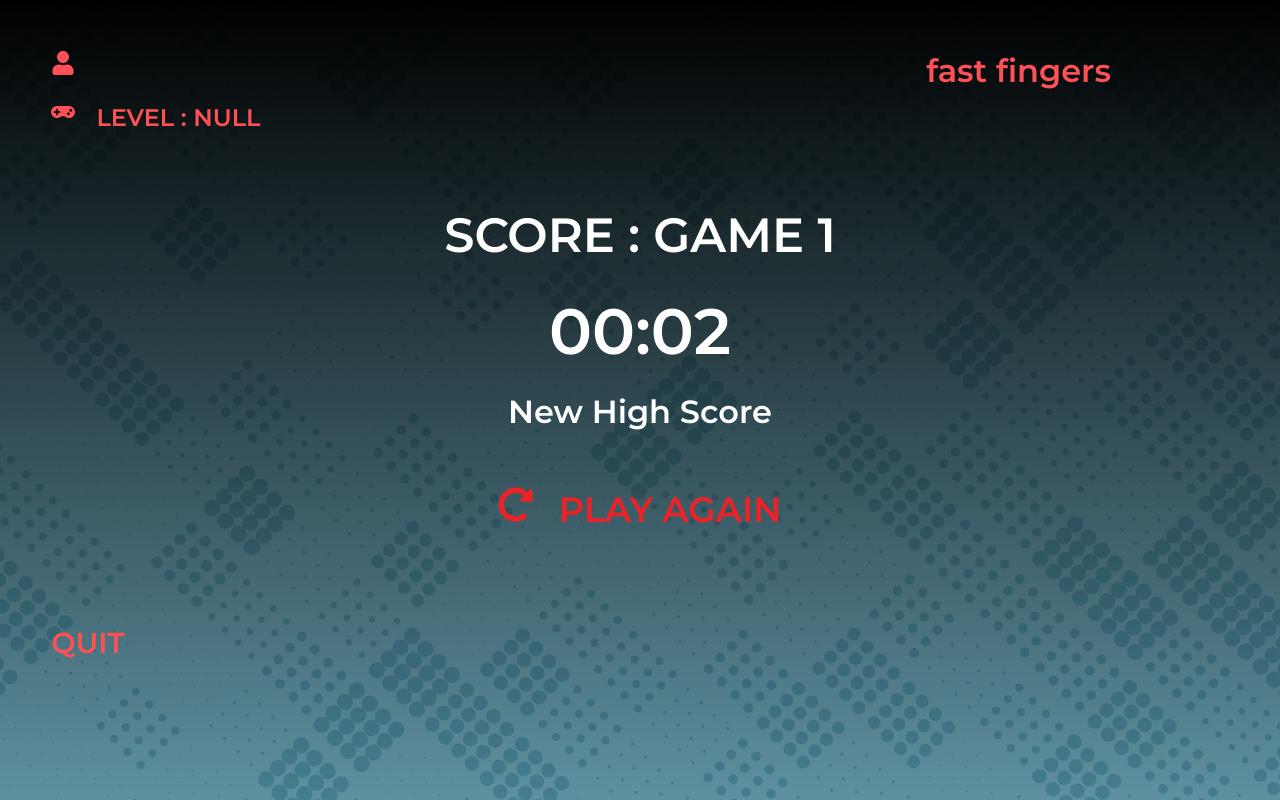
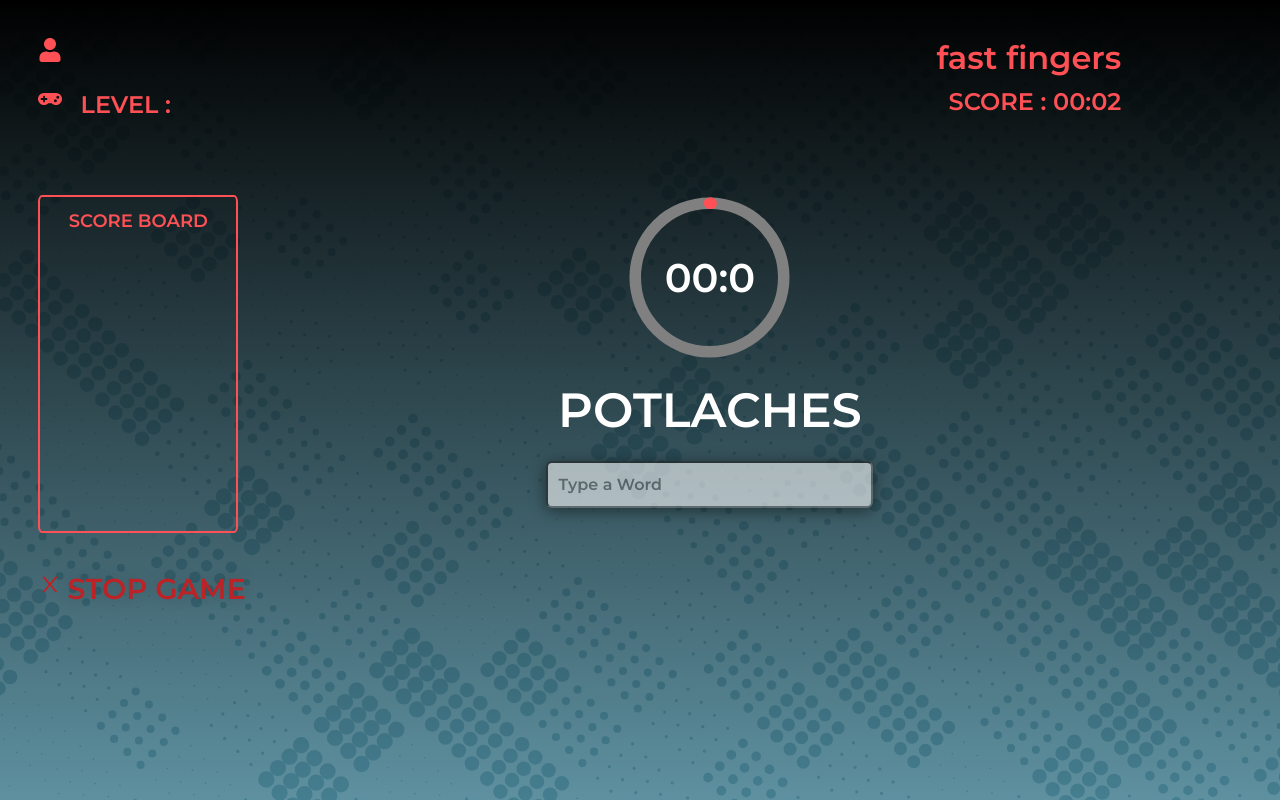
Before and after one commit to pesto-students/fastfingers-pmihir, a React (Create React App) app: page /game in a window 1280 px wide. Before the commit this address led to /scoreboard. Built offline with nearby package versions, Linux system fonts and the light colour scheme.

Commit message:
UI Issue fix

```diff
--- a/src/components/Form/Form.css
+++ b/src/components/Form/Form.css
@@ -4,7 +4,7 @@
     font-size: 28px;
     text-transform: uppercase;
     position: absolute;
-    margin-top: 10%;
+    margin-top: 9%;
     color: #ff5155;
     margin-left: 3.5%;
 }
--- a/src/components/Game/game.css
+++ b/src/components/Game/game.css
@@ -27,8 +27,8 @@
     /* padding-top: 7%;
     min-height: 25rem; */
     /* border: 2px solid green; */
-    margin-top: 5%;
-    margin-bottom: 5%;
+    margin-top: 3%;
+    margin-bottom: 3%;
 }
 .scoreboard {
     display: flex;
@@ -56,15 +56,15 @@ justify-content: flex-start;
     color: white;
 }
 .word {
-    font-size: 3.5rem;
+    font-size: 3.0rem;
     text-transform: uppercase;
     color: white;
     line-height: 2.1;
 }
 .base-timer {
     position: relative;
-    height: 180px;
-    width: 190px;
+    height: 165px;
+    width: 165px;
   }
 
   /* Removes SVG styling that would hide the time label */
@@ -81,8 +81,8 @@ justify-content: flex-start;
     position: absolute;
 
     /* Size should match the parent container */
-    width: 180px;
-    height: 180px;
+    width: 165px;
+    height: 165px;
 
     /* Keep the label aligned to the top */
     top: 0;
--- a/src/components/Game/game.js
+++ b/src/components/Game/game.js
@@ -203,7 +203,7 @@ class game extends Component {
         this.scoreArr.push(formatScore);
         sessionStorage.setItem('scores', JSON.stringify(this.scoreArr));
         sessionStorage.setItem('selectedDifficulty', this.state.difficulty);
-        this.props.history.push('/scoreboard');
+        // this.props.history.push('/scoreboard');
     }
 
     formatter = (timeInMilliSecond) => {
--- a/src/components/Login/Login.css
+++ b/src/components/Login/Login.css
@@ -13,7 +13,7 @@
 }
 .fast-fingers {
     font-family: 'Play', sans-serif;
-    font-size: 60px;
+    font-size: 45px;
     font-weight: normal;
     font-stretch: normal;
     font-style: normal;
@@ -36,7 +36,7 @@
       flex-direction: column;
       justify-content: center;
       align-items: center;
-      margin-bottom: 25px;
+      margin-bottom: 90px;
   }
   .typing-game {
     padding: 0 10px 0 10px;
--- a/src/components/Scoreboard/Scoreboard.css
+++ b/src/components/Scoreboard/Scoreboard.css
@@ -14,7 +14,7 @@
     margin-top: 5%;;
 }
 .score-game {
-  font-size: 3rem;
+  font-size: 2rem;
   color: white;
   font-weight: 400;
   font-stretch: normal;
@@ -25,7 +25,7 @@
   /* text-align: left; */
 }
 .score-time {
-    font-size: 4rem;
+    font-size: 3rem;
     font-weight: 500;
     color: white;
   font-stretch: normal;
@@ -35,7 +35,7 @@
   text-transform: uppercase;
 }
 .new-high-score {
-    font-size: 2rem;
+    font-size: 1.5rem;
     font-weight: 400;
     color: white;
     font-stretch: normal;
@@ -45,7 +45,7 @@
     /* text-transform: uppercase; */
 }
 .play-icon {
-    font-size: 2.2rem;
+    font-size: 2.0rem;
     margin-top: 4%;
     font-weight: 600;
     color: #ea2328;
@@ -55,7 +55,7 @@
     padding-left: 25px;
 }
 .quit {
-    margin-top: 8%;
+    margin-top: 5%;
 }
 .quit > p {
     color: #ff5155;
--- a/src/components/UI/Dropdown/Dropdown.css
+++ b/src/components/UI/Dropdown/Dropdown.css
@@ -38,7 +38,7 @@ select option {
 
   .select-box--box {
       position: absolute;
-      width: 23.5%;
+      width: 25%;
   }
 
   .select-box--selected-item {
@@ -62,7 +62,7 @@ select option {
   }
 
   .select-box--items div {
-    padding: 4px 0px 4px 10px;
+    padding: 2px 0px 2px 10px;
     border-radius: 6px;
     /* box-shadow: 0 3px 16px 0 rgb(0 0 0 / 80%); */
     /* border: solid 1px #ffffff; */
```
